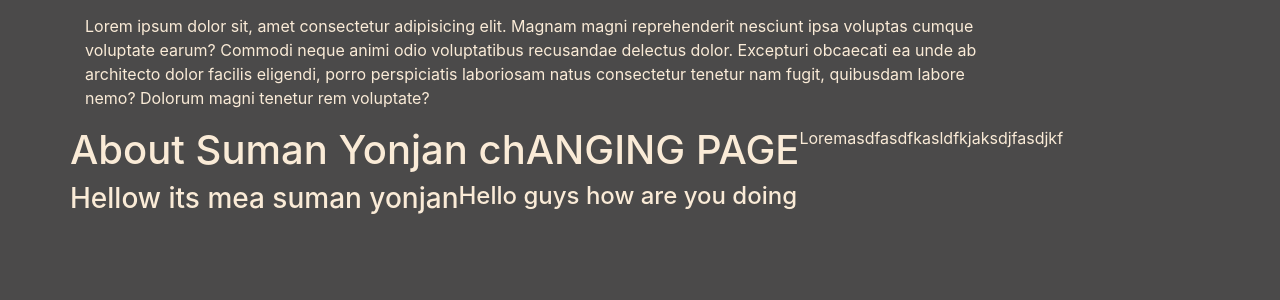
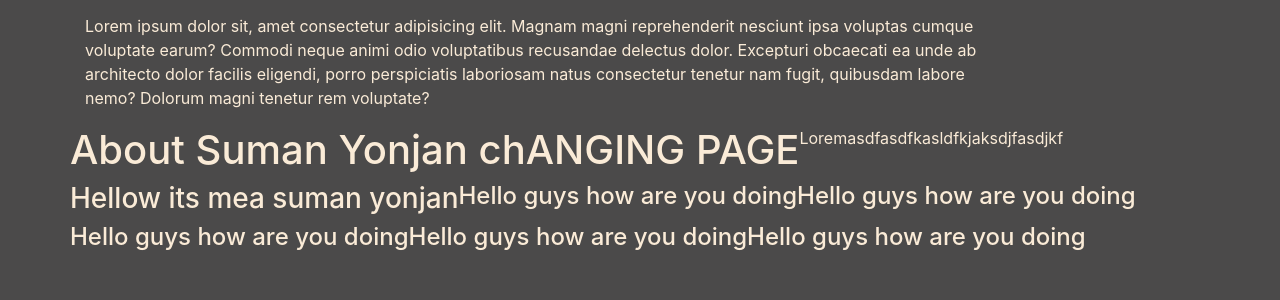
Before and after one commit to rawalhimal/sipalayaversion1, a Django app: page /about/ in a window 1280 px wide. Shown: the part 236-536 px from the top of the page. Run offline with Django 3.2, Linux system fonts and the light colour scheme; some libraries are stand-ins or nearby versions.

Commit message:
added h4

```diff
--- a/blog/templates/blog/about.html
+++ b/blog/templates/blog/about.html
@@ -21,7 +21,10 @@
 <h1>About Suman Yonjan chANGING PAGE</h1>
 <p>Loremasdfasdfkasldfkjaksdjfasdjkf</p>
 <h3>Hellow its mea suman yonjan</h3>
-<h4>Hello guys how are you doing </h4>
-
+<h4>Hello guys how are you doing</h4>
+<h4>Hello guys how are you doing</h4>
+<h4>Hello guys how are you doing</h4>
+<h4>Hello guys how are you doing</h4>
+<h4>Hello guys how are you doing</h4>
 
 {% endblock content %}
```
